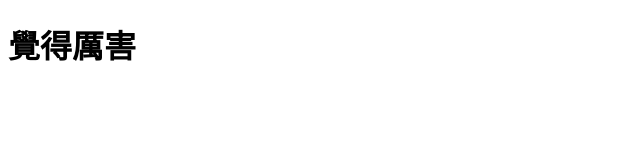
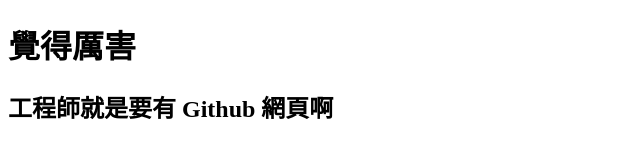
Before and after one commit to sunnyleeyun/sunnyleeyun.github.io, a plain HTML site: page index.html in a window 1280 px wide. Shown: the whole page, without its empty margins (0-640 px from the left). Drawn offline with Linux system fonts and the light colour scheme.

Commit message:
Add index description

```diff
--- a/index.html
+++ b/index.html
@@ -6,5 +6,6 @@
   </head>
   <body>
     <h1>覺得厲害</h1>
+    <h2>工程師就是要有 Github 網頁啊</h2>
   </body>
 </html>
```
